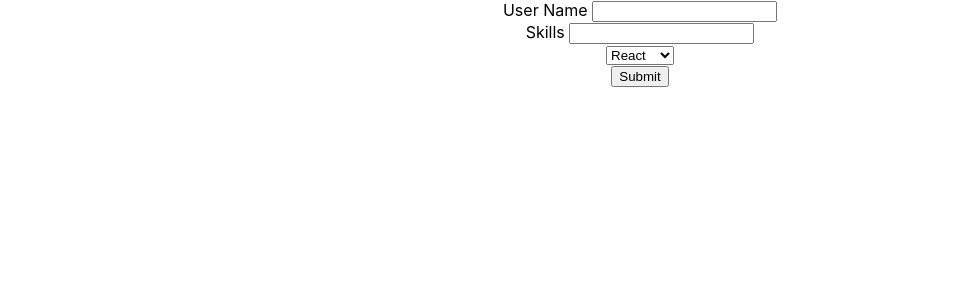
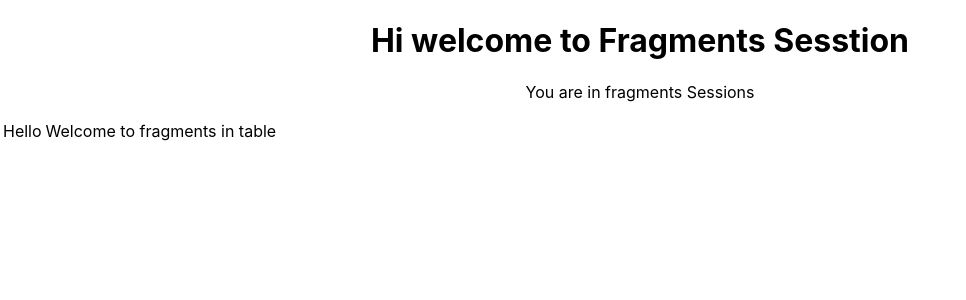
Before and after one commit to sekhar18virat/reactLearning, a React (Create React App) app: page / in a window 1280 px wide. Shown: the top 300 px of the page, without its empty margins (0-966 px from the left). Built offline with nearby package versions, Linux system fonts and the light colour scheme.

Commit message:
Added react fragments to avoid unnecessary consumption of space in DOM by div tags

```diff
--- a/src/App.js
+++ b/src/App.js
@@ -10,6 +10,7 @@ import Parent from './components/Parent';
 import NamedLists from './components/NamedLists';
 import Form from './components/FormValue';
 import FormValue from './components/FormValue';
+import ReactFragments from './components/ReactFragments';
 function App() {
   return (
     <div className="App">
@@ -19,7 +20,8 @@ function App() {
   {/* <Parent /> */}
  {/* <NamedLists /> */}
  {/* console.log("Calling form ") */}
- <FormValue />
+ {/* <FormValue /> */}
+ <ReactFragments />
       {/* <Message /> */}
       {/* <Greet name = "sekhar" value = "sekhar"/>
       <Greet name = "react" value = "react"/>
--- /dev/null
+++ b/src/components/ChildrenTable.js
@@ -0,0 +1,16 @@
+import React from 'react'
+
+function ChildrenTable() {
+  return (
+    <>
+      <td>
+        Hello
+      </td>
+      <td>
+        Welcome to fragments in table
+      </td>
+    </>
+  )
+}
+
+export default ChildrenTable
--- /dev/null
+++ b/src/components/ReactFragments.js
@@ -0,0 +1,23 @@
+import React, { Component } from 'react'
+import ChildrenTable from './ChildrenTable'
+
+class ReactFragments extends Component {
+  render() {
+    return (
+        <React.Fragment>
+            {/* Fragments don't create unneccesary dom elements and will consume less space as compared to div tags which are occupying dom space */}
+            <h1> Hi welcome to Fragments Sesstion</h1>
+            <p> You are in fragments Sessions</p>
+            <table>
+                <tbody>
+                <tr>
+                   <ChildrenTable />
+                </tr>
+                </tbody>
+            </table>
+        </React.Fragment>
+    )
+  }
+}
+
+export default ReactFragments
```
